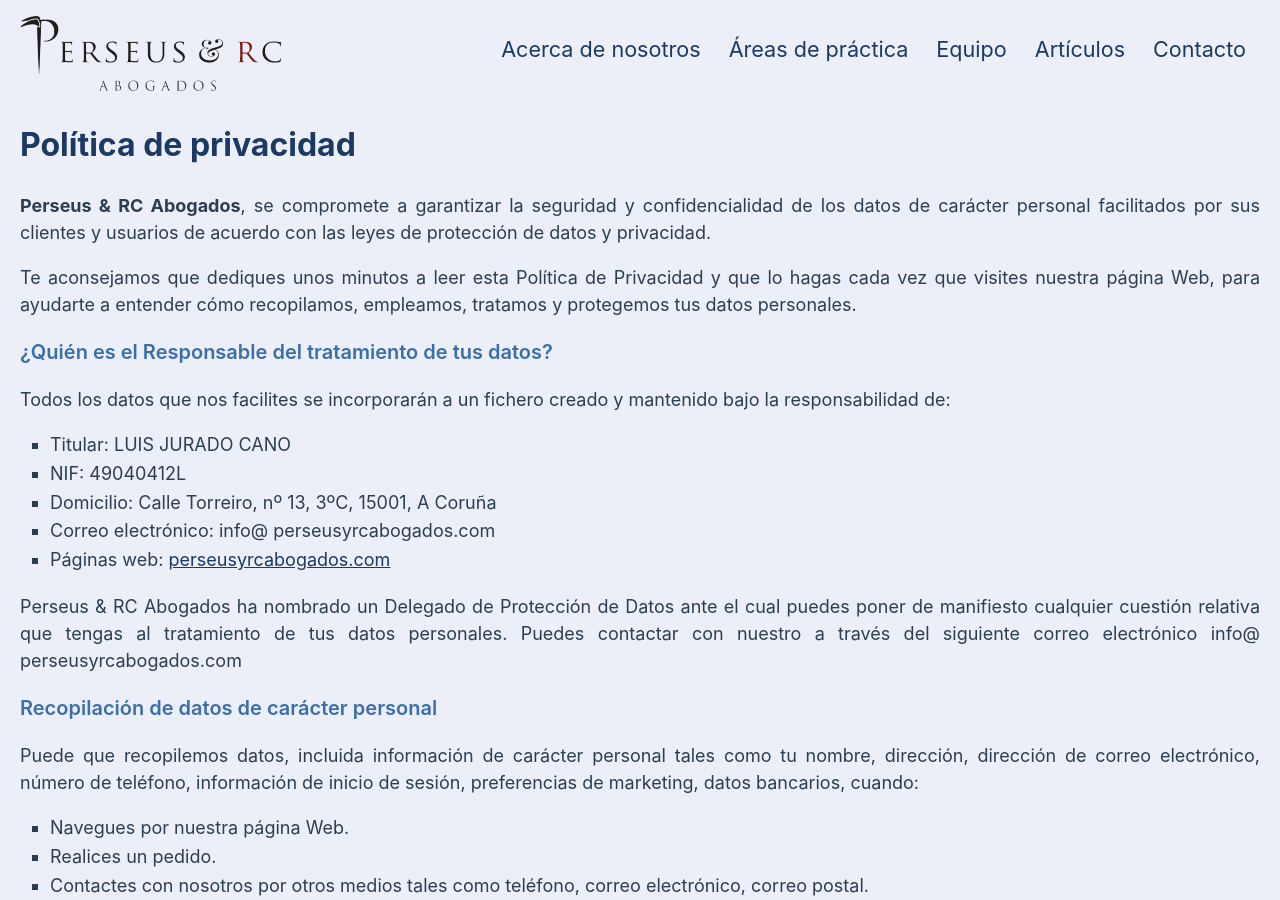
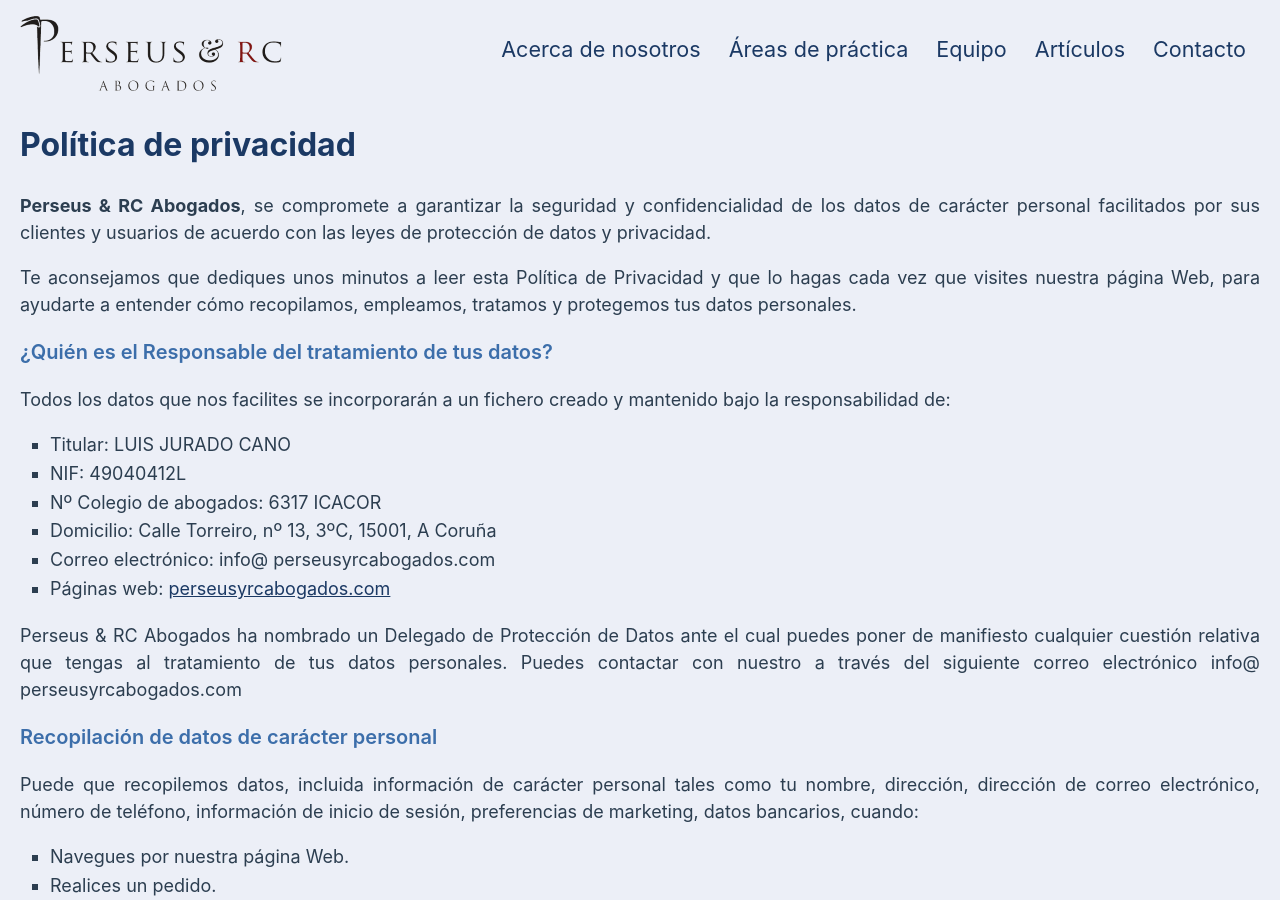
Before and after one commit to streaming10/perseusnew, a Jekyll site: the page built from aviso-legal.md, in a window 1280 px wide and 900 px high. Built offline with Jekyll 4.4.1, drawn with Linux system fonts in a browser that asks for light colours; our own code applies the rules of GitHub Pages for plain Markdown files.

Commit message:
Update aviso-legal.md

```diff
--- a/aviso-legal.md
+++ b/aviso-legal.md
@@ -26,6 +26,7 @@ Todos los datos que nos facilites se incorporarán a un fichero creado y manteni
 
 *   Titular: LUIS JURADO CANO
 *   NIF: 49040412L
+*   Nº Colegio de abogados: 6317 ICACOR
 *   Domicilio: Calle Torreiro, nº 13, 3ºC, 15001, A Coruña
 *   Correo electrónico: info@ perseusyrcabogados.com
 *   Páginas web: [perseusyrcabogados.com](https://perseusyrcabogados.com)
```
